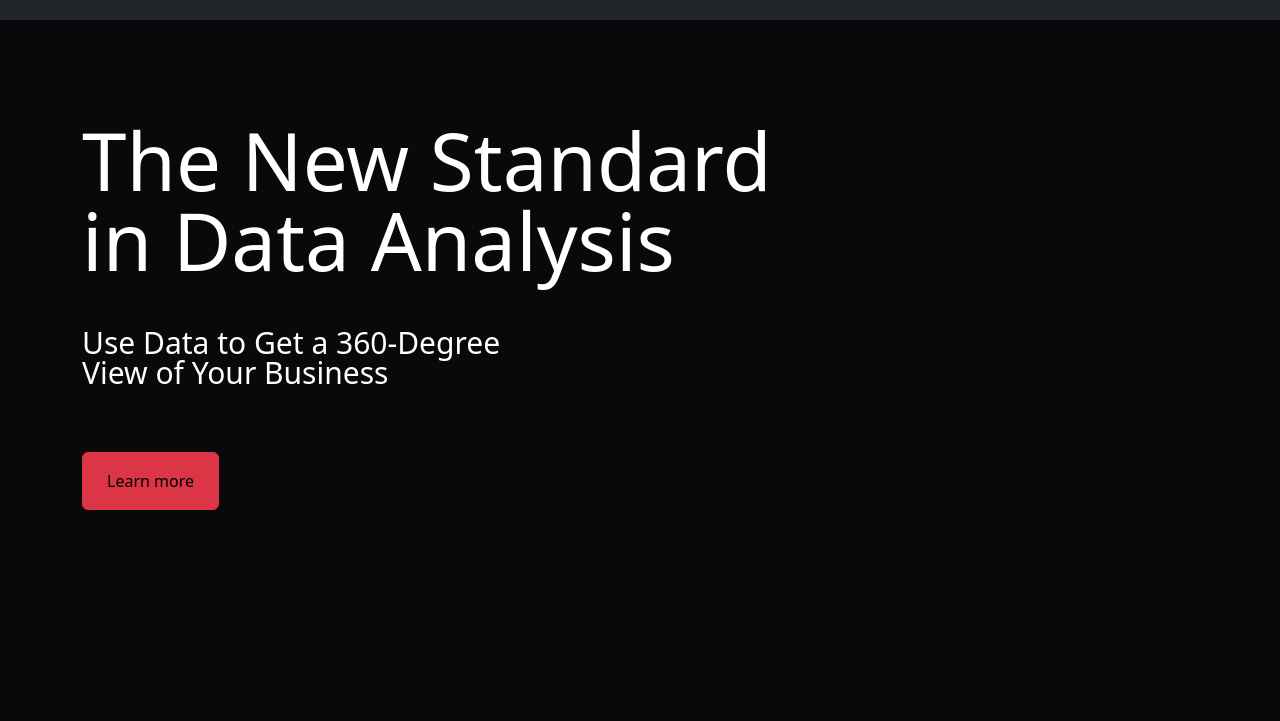
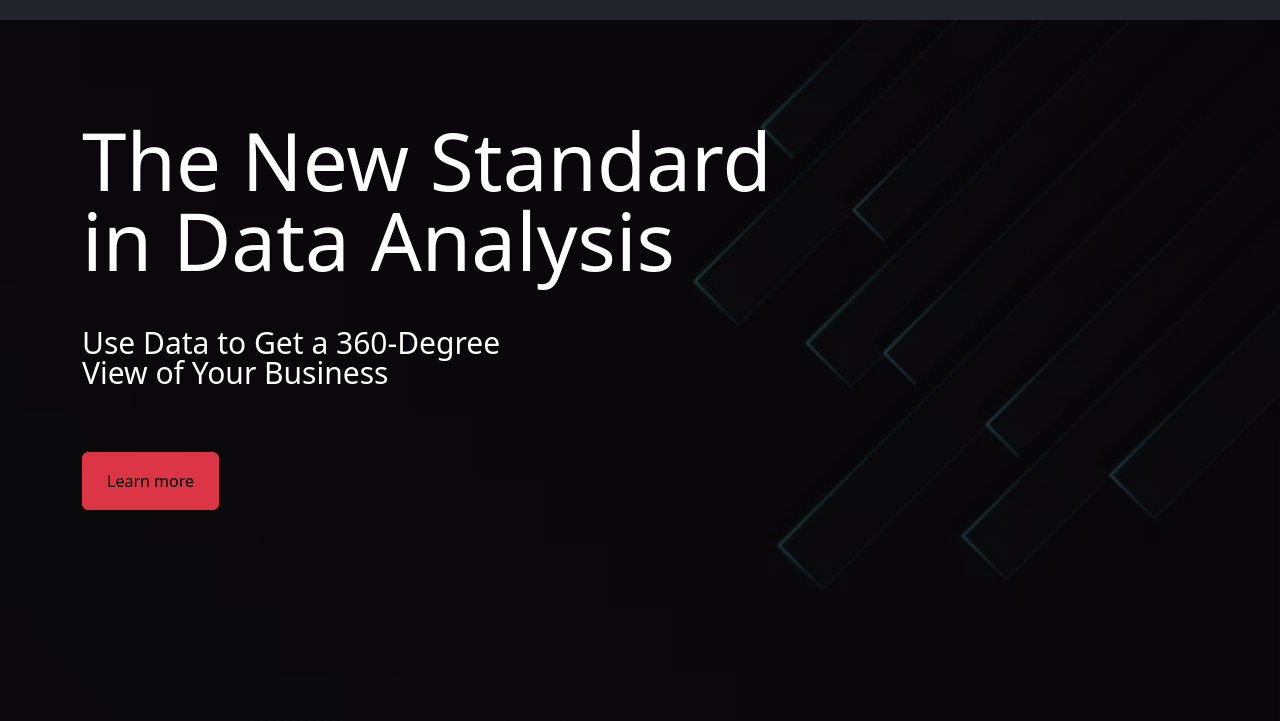
Before and after one commit to JesseCN1024/TechPage, a plain HTML site: page index.html in a window 1280 px wide. Shown: the part 79-800 px from the top of the page. Drawn offline with nearby package versions, Linux system fonts and the light colour scheme.

Commit message:
Update main.css

```diff
--- a/assets/css/main.css
+++ b/assets/css/main.css
@@ -151,7 +151,7 @@ body{
 }
 .content__intro{
     background-image: linear-gradient(rgba(10,8,11,.7), rgba(10, 8, 11, .7))
-    ,url(../img/introbg1.avif);
+    ,url(../img/introbg.avif);
     background-color: rgb(10, 8, 11);
     background-size: 100%;
     background-repeat: no-repeat;
```
